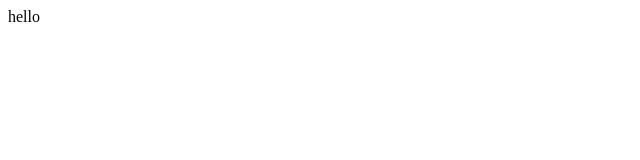
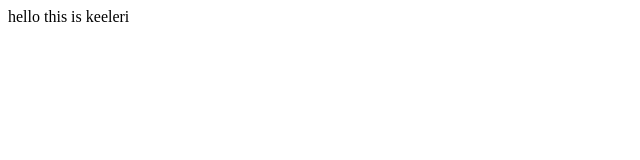
Before and after one commit to sijinkeeleri/sijinkeeleri.github.io, a plain HTML site: page index.html in a window 1280 px wide. Shown: the whole page, without its empty margins (0-640 px from the left). Drawn offline with Linux system fonts and the light colour scheme.

Commit message:
Update index.html

```diff
--- a/index.html
+++ b/index.html
@@ -7,6 +7,6 @@
     <title>Document</title>
 </head>
 <body>
-    hello
+    hello this is keeleri
 </body>
 </html>
```
